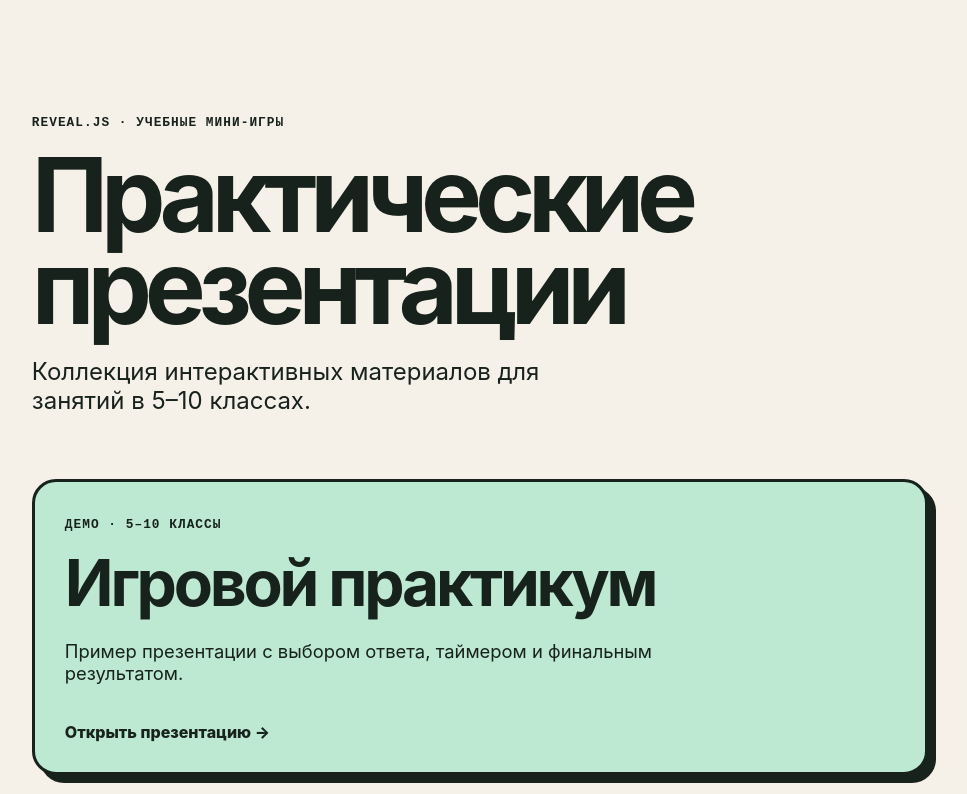
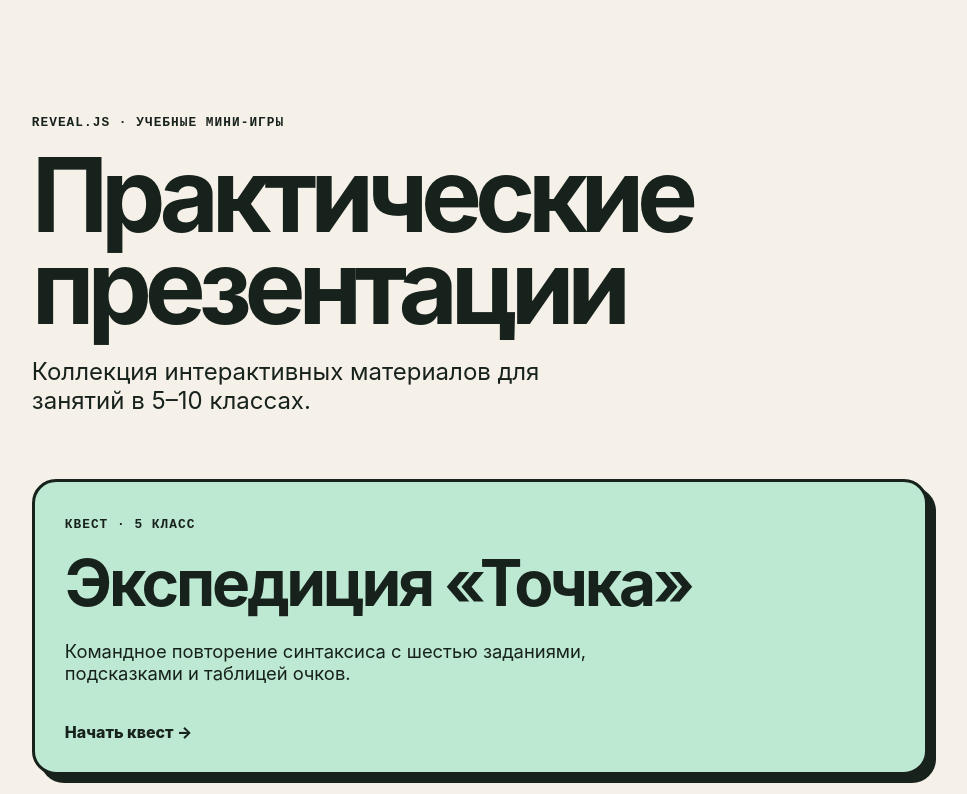
Before and after one commit to DaemonSharps/practical-game-presentation-1, a website built with Vite: page index.html in a window 1280 px wide. Shown: the top 794 px of the page, without its empty margins (160-1127 px from the left). Built offline with nearby package versions, Linux system fonts and the light colour scheme.

Commit message:
Добавить квест по повторению синтаксиса

```diff
--- a/index.html
+++ b/index.html
@@ -11,6 +11,12 @@
       <h1>Практические презентации</h1>
       <p class="lead">Коллекция интерактивных материалов для занятий в 5–10 классах.</p>
       <section class="presentation-list" aria-label="Список презентаций">
+        <a class="presentation-card presentation-card--coral" href="/presentations/syntax-quest-5/index.html">
+          <span class="card-tag">КВЕСТ · 5 КЛАСС</span>
+          <h2>Экспедиция «Точка»</h2>
+          <p>Командное повторение синтаксиса с шестью заданиями, подсказками и таблицей очков.</p>
+          <span class="open-link">Начать квест →</span>
+        </a>
         <a class="presentation-card" href="/presentations/demo/index.html">
           <span class="card-tag">ДЕМО · 5–10 КЛАССЫ</span>
           <h2>Игровой практикум</h2>
```
